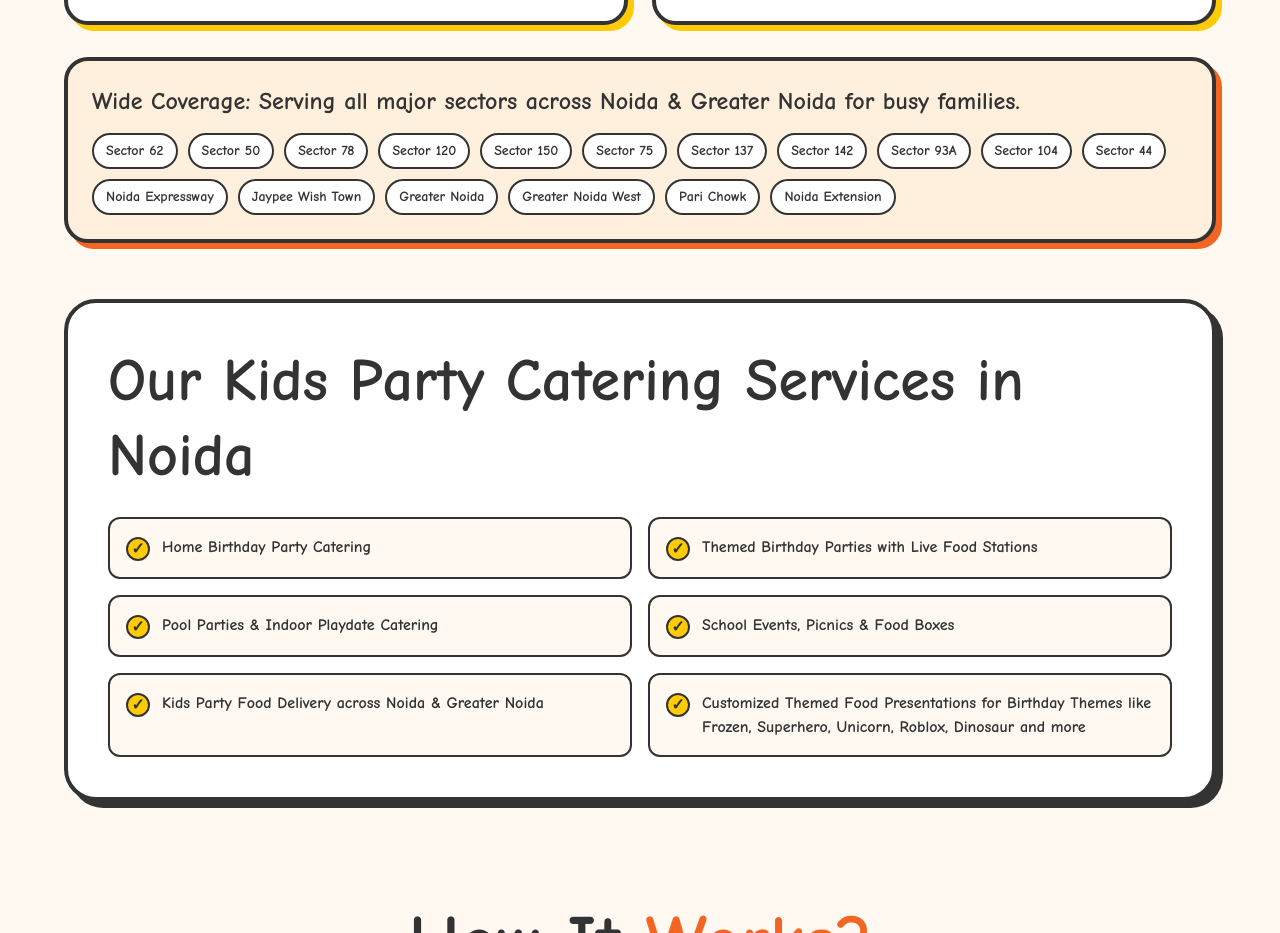
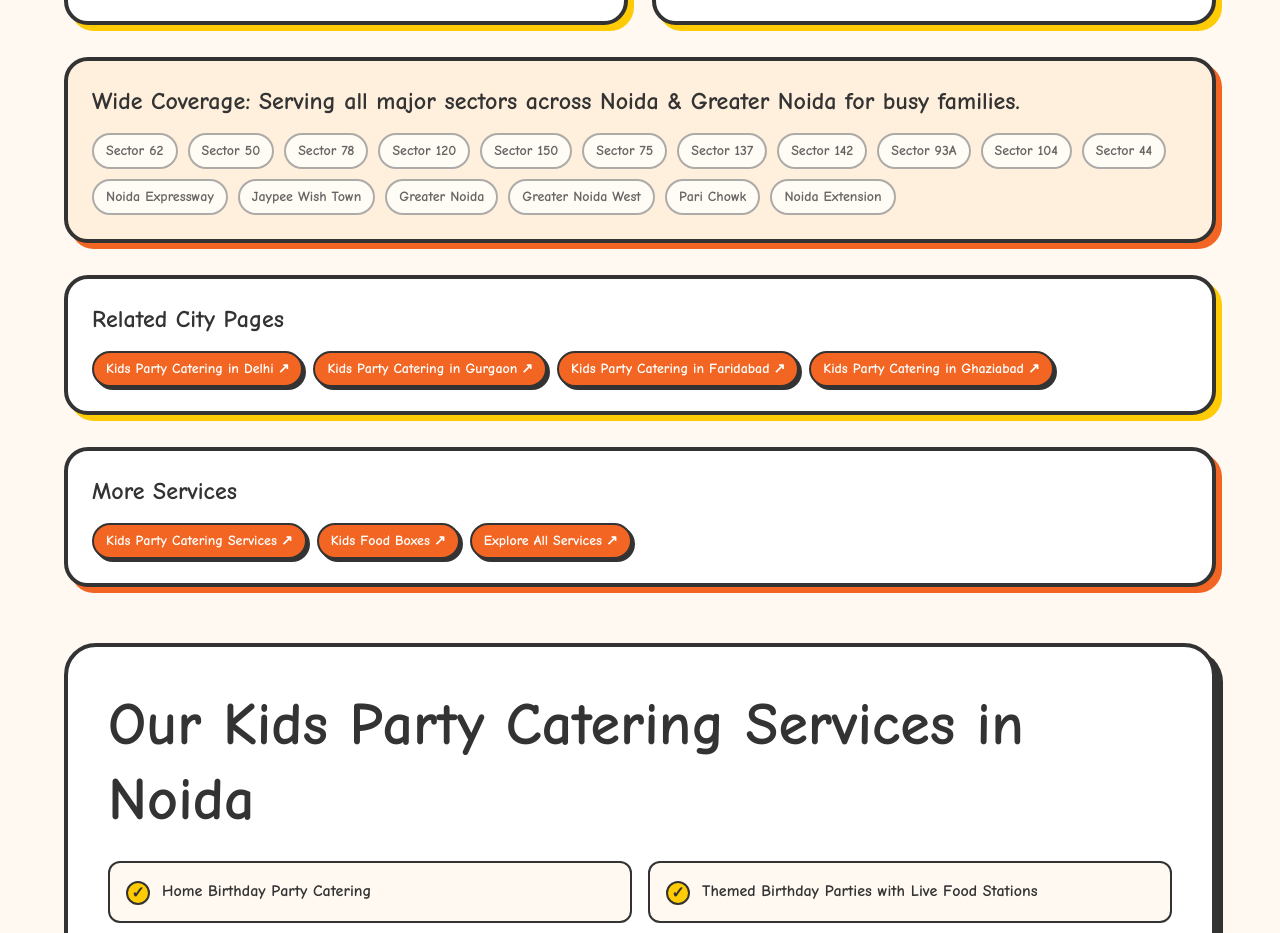
Before and after one commit to Vishwash-chauhan/lj-website, a Next.js app: page /services/kids-party-catering-noida in a window 1280 px wide. Shown: the part 3631-4564 px from the top of the page. Built offline with nearby package versions, Linux system fonts and the light colour scheme.

Commit message:
city specific landing pages done

```diff
--- a/app/components/KidsPartyCateringCityLanding.tsx
+++ b/app/components/KidsPartyCateringCityLanding.tsx
@@ -36,8 +36,17 @@ interface KidsPartyCateringCityLandingProps {
   config: KidsPartyCateringCityConfig
 }
 
+const CITY_PAGE_LINKS = [
+  { cityName: 'Delhi', href: '/services/kids-party-catering-delhi' },
+  { cityName: 'Gurgaon', href: '/services/kids-party-catering-gurgaon' },
+  { cityName: 'Noida', href: '/services/kids-party-catering-noida' },
+  { cityName: 'Faridabad', href: '/services/kids-party-catering-faridabad' },
+  { cityName: 'Ghaziabad', href: '/services/kids-party-catering-ghaziabad' },
+]
+
 export default function KidsPartyCateringCityLanding({ config }: KidsPartyCateringCityLandingProps) {
   const whatsappUrl = `https://wa.me/918130964374?text=${encodeURIComponent(config.whatsappMessage)}`
+  const relatedCityLinks = CITY_PAGE_LINKS.filter((city) => city.cityName.toLowerCase() !== config.cityName.toLowerCase())
 
   return (
     <div className="bg-[#FFF9F2] pt-20 md:pt-24 pb-12" style={{ fontFamily: "'Comic Neue', cursive" }}>
@@ -132,11 +141,54 @@ export default function KidsPartyCateringCityLanding({ config }: KidsPartyCateri
               {config.locationTags.map((tag) => (
                 <span
                   key={tag}
-                  className="rounded-full border-2 border-[#333333] bg-white px-3 py-1.5 text-xs sm:text-sm font-black text-[#333333]"
+                  className="rounded-full border-2 border-[#333333]/40 bg-white/70 px-3 py-1.5 text-xs sm:text-sm font-black text-[#333333]/75"
                 >
                   {tag}
                 </span>
               ))}
+            </div>
+          </div>
+
+          <div className="mt-6 md:mt-8 rounded-[1.5rem] border-4 border-[#333333] bg-white p-5 md:p-6 shadow-[6px_6px_0px_#FFCB05]">
+            <h3 className="text-xl md:text-2xl font-black text-[#333333]">Related City Pages</h3>
+            <div className="mt-4 flex flex-wrap gap-2.5">
+              {relatedCityLinks.map((city) => (
+                <Link
+                  key={city.href}
+                  href={city.href}
+                  className="inline-flex items-center gap-1 rounded-full border-2 border-[#333333] bg-[#F26522] px-3 py-1.5 text-xs sm:text-sm font-black text-white shadow-[3px_3px_0px_#333333] hover:-translate-y-0.5 hover:bg-[#FFCB05] hover:text-[#333333] focus-visible:outline-none focus-visible:ring-2 focus-visible:ring-[#333333] focus-visible:ring-offset-2 transition-all"
+                >
+                  Kids Party Catering in {city.cityName}
+                  <span aria-hidden="true">↗</span>
+                </Link>
+              ))}
+            </div>
+          </div>
+
+          <div className="mt-6 md:mt-8 rounded-[1.5rem] border-4 border-[#333333] bg-white p-5 md:p-6 shadow-[6px_6px_0px_#F26522]">
+            <h3 className="text-xl md:text-2xl font-black text-[#333333]">More Services</h3>
+            <div className="mt-4 flex flex-wrap gap-2.5">
+              <Link
+                href="/services/kids-party-catering"
+                className="inline-flex items-center gap-1 rounded-full border-2 border-[#333333] bg-[#F26522] px-3 py-1.5 text-xs sm:text-sm font-black text-white shadow-[3px_3px_0px_#333333] hover:-translate-y-0.5 hover:bg-[#FFCB05] hover:text-[#333333] focus-visible:outline-none focus-visible:ring-2 focus-visible:ring-[#333333] focus-visible:ring-offset-2 transition-all"
+              >
+                Kids Party Catering Services
+                <span aria-hidden="true">↗</span>
+              </Link>
+              <Link
+                href="/services/food-boxes"
+                className="inline-flex items-center gap-1 rounded-full border-2 border-[#333333] bg-[#F26522] px-3 py-1.5 text-xs sm:text-sm font-black text-white shadow-[3px_3px_0px_#333333] hover:-translate-y-0.5 hover:bg-[#FFCB05] hover:text-[#333333] focus-visible:outline-none focus-visible:ring-2 focus-visible:ring-[#333333] focus-visible:ring-offset-2 transition-all"
+              >
+                Kids Food Boxes
+                <span aria-hidden="true">↗</span>
+              </Link>
+              <Link
+                href="/services"
+                className="inline-flex items-center gap-1 rounded-full border-2 border-[#333333] bg-[#F26522] px-3 py-1.5 text-xs sm:text-sm font-black text-white shadow-[3px_3px_0px_#333333] hover:-translate-y-0.5 hover:bg-[#FFCB05] hover:text-[#333333] focus-visible:outline-none focus-visible:ring-2 focus-visible:ring-[#333333] focus-visible:ring-offset-2 transition-all"
+              >
+                Explore All Services
+                <span aria-hidden="true">↗</span>
+              </Link>
             </div>
           </div>
         </div>
--- a/app/components/KidsPartyVenueGurgaonContent.tsx
+++ b/app/components/KidsPartyVenueGurgaonContent.tsx
@@ -110,16 +110,11 @@ export default function KidsPartyVenueGurgaonContent() {
               </div>
             </div>
 
-            <div className="space-y-4">
+            <div>
               <img
-                src="https://placehold.co/900x620/FFEFD8/333333?text=Kids+Party+House+Gurgaon"
-                alt="Kids party venue in Gurgaon"
+                src="https://res.cloudinary.com/dwffrfajl/image/upload/v1776688571/Kids_Party_Venue_Gurugram_Gurgaon_South_Delhi_lsq4hu.svg"
+                alt="Themed kids party venue and catering setup in Gurgaon"
                 className="w-full rounded-[1.5rem] border-4 border-[#333333] shadow-[6px_6px_0px_#F26522]"
-              />
-              <img
-                src="https://placehold.co/900x400/FFF6E9/333333?text=Indoor+Outdoor+Party+Space"
-                alt="Indoor and outdoor kids party venue"
-                className="w-full rounded-[1.2rem] border-4 border-[#333333]"
               />
             </div>
           </div>
@@ -186,6 +181,33 @@ export default function KidsPartyVenueGurgaonContent() {
                 <p className="font-bold text-sm sm:text-base md:text-lg text-[#333333] leading-relaxed">{point}</p>
               </article>
             ))}
+          </div>
+
+          <div className="mt-6 md:mt-8 rounded-[1.5rem] border-4 border-[#333333] bg-white p-5 md:p-6 shadow-[6px_6px_0px_#F26522]">
+            <h3 className="text-xl md:text-2xl font-black text-[#333333]">More Services</h3>
+            <div className="mt-4 flex flex-wrap gap-2.5">
+              <Link
+                href="/services/kids-party-catering"
+                className="inline-flex items-center gap-1 rounded-full border-2 border-[#333333] bg-[#F26522] px-3 py-1.5 text-xs sm:text-sm font-black text-white shadow-[3px_3px_0px_#333333] hover:-translate-y-0.5 hover:bg-[#FFCB05] hover:text-[#333333] focus-visible:outline-none focus-visible:ring-2 focus-visible:ring-[#333333] focus-visible:ring-offset-2 transition-all"
+              >
+                Kids Party Catering Services
+                <span aria-hidden="true">↗</span>
+              </Link>
+              <Link
+                href="/services/food-boxes"
+                className="inline-flex items-center gap-1 rounded-full border-2 border-[#333333] bg-[#F26522] px-3 py-1.5 text-xs sm:text-sm font-black text-white shadow-[3px_3px_0px_#333333] hover:-translate-y-0.5 hover:bg-[#FFCB05] hover:text-[#333333] focus-visible:outline-none focus-visible:ring-2 focus-visible:ring-[#333333] focus-visible:ring-offset-2 transition-all"
+              >
+                Kids Food Boxes
+                <span aria-hidden="true">↗</span>
+              </Link>
+              <Link
+                href="/services"
+                className="inline-flex items-center gap-1 rounded-full border-2 border-[#333333] bg-[#F26522] px-3 py-1.5 text-xs sm:text-sm font-black text-white shadow-[3px_3px_0px_#333333] hover:-translate-y-0.5 hover:bg-[#FFCB05] hover:text-[#333333] focus-visible:outline-none focus-visible:ring-2 focus-visible:ring-[#333333] focus-visible:ring-offset-2 transition-all"
+              >
+                Explore All Services
+                <span aria-hidden="true">↗</span>
+              </Link>
+            </div>
           </div>
         </div>
       </section>
--- a/app/services/ServicesClient.tsx
+++ b/app/services/ServicesClient.tsx
@@ -1,6 +1,7 @@
 'use client'
 
 import React, { useEffect, useState } from 'react'
+import Link from 'next/link'
 import { useRouter } from 'next/navigation'
 import { createPortal } from 'react-dom'
 import { motion, AnimatePresence } from 'framer-motion'
@@ -20,6 +21,14 @@ import { getServicePath, SERVICE_KEYS, SERVICES, type ServiceKey } from './servi
 interface ServicesClientProps {
   serviceKey: ServiceKey
 }
+
+const CATERING_CITY_LINKS = [
+  { label: 'Delhi', href: '/services/kids-party-catering-delhi' },
+  { label: 'Gurgaon', href: '/services/kids-party-catering-gurgaon' },
+  { label: 'Noida', href: '/services/kids-party-catering-noida' },
+  { label: 'Faridabad', href: '/services/kids-party-catering-faridabad' },
+  { label: 'Ghaziabad', href: '/services/kids-party-catering-ghaziabad' },
+]
 
 const ServicesClient = ({ serviceKey }: ServicesClientProps) => {
   const router = useRouter()
@@ -186,6 +195,30 @@ const ServicesClient = ({ serviceKey }: ServicesClientProps) => {
         </div>
       )}
 
+      {/* --- 9. City Links For Catering Hub --- */}
+      {activeTab === 'catering' && (
+        <section className="mt-10 md:mt-16 px-4 sm:px-6">
+          <div className="max-w-6xl mx-auto rounded-[1.5rem] border-4 border-[#333333] bg-white p-5 md:p-6 shadow-[6px_6px_0px_#FFCB05]">
+            <h3 className="text-2xl sm:text-3xl font-black text-[#333333]">Explore Kids Party Catering by City</h3>
+            <p className="mt-2 text-sm sm:text-base font-bold text-[#333333]/70">
+              Choose your city to view localized catering details, coverage areas, and FAQs.
+            </p>
+            <div className="mt-4 flex flex-wrap gap-2.5">
+              {CATERING_CITY_LINKS.map((city) => (
+                <Link
+                  key={city.href}
+                  href={city.href}
+                  className="inline-flex items-center gap-1 rounded-full border-2 border-[#333333] bg-[#F26522] px-3 py-1.5 text-xs sm:text-sm font-black text-white shadow-[3px_3px_0px_#333333] hover:-translate-y-0.5 hover:bg-[#FFCB05] hover:text-[#333333] focus-visible:outline-none focus-visible:ring-2 focus-visible:ring-[#333333] focus-visible:ring-offset-2 transition-all"
+                >
+                  Kids Party Catering in {city.label}
+                  <span aria-hidden="true">↗</span>
+                </Link>
+              ))}
+            </div>
+          </div>
+        </section>
+      )}
+
       {/* --- Portal for Food Boxes Menu --- */}
       {isFoodBoxesOpen && isMounted &&
         createPortal(
```
